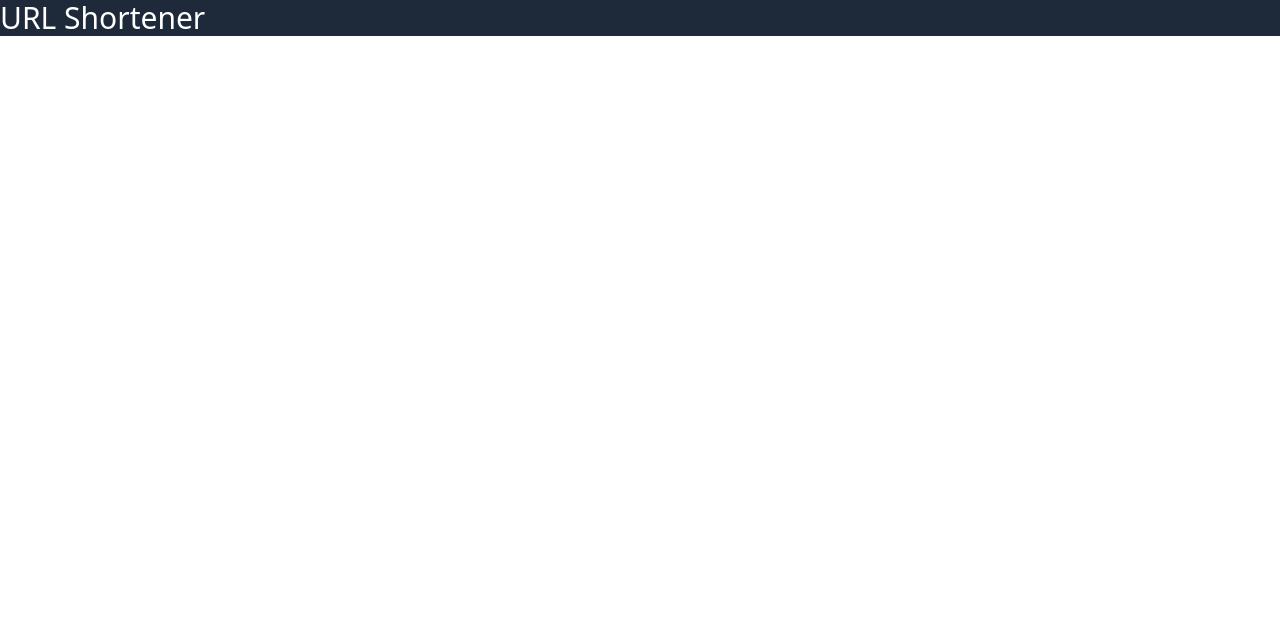
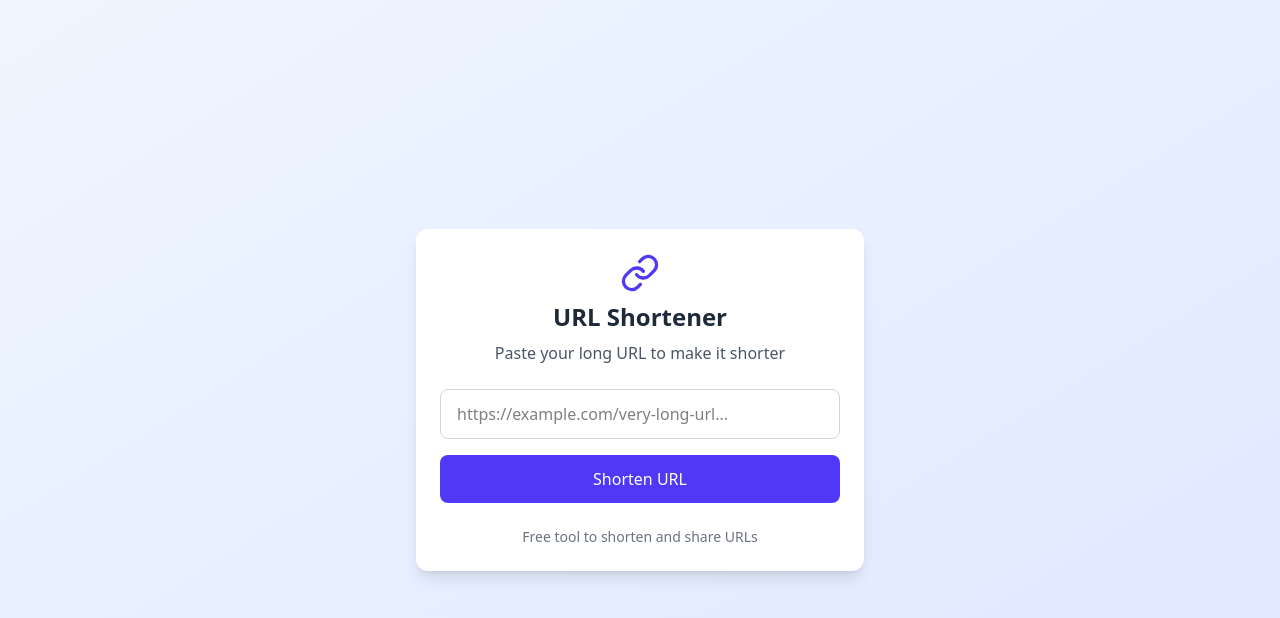
Before and after one commit to soumadip-dev/URL-Shortener-MERN, a React (Vite) app in the folder frontend/: page / in a window 1280 px wide. Shown: the top 618 px of the page. Built offline with nearby package versions, Linux system fonts and the light colour scheme.

Commit message:
feat: add initial URL shortener UI with form and icons

```diff
--- a/frontend/package.json
+++ b/frontend/package.json
@@ -11,6 +11,7 @@
   },
   "dependencies": {
     "@tailwindcss/vite": "^4.1.11",
+    "lucide-react": "^0.536.0",
     "react": "^19.1.0",
     "react-dom": "^19.1.0",
     "tailwindcss": "^4.1.11"
--- a/frontend/src/App.jsx
+++ b/frontend/src/App.jsx
@@ -1,4 +1,102 @@
+import { Copy, Link as LinkIcon, Loader2, Check } from 'lucide-react';
+import { useState } from 'react';
+
 const App = () => {
-  return <div className="bg-gray-800 text-3xl text-white">URL Shortener</div>;
+  const [originalUrl, setOriginalUrl] = useState('');
+  const [shortUrl, setShortUrl] = useState('');
+  const [isLoading, setIsLoading] = useState(false);
+  const [copied, setCopied] = useState(false);
+
+  // These would be replaced with your actual API calls
+  const handleSubmit = e => {
+    e.preventDefault();
+    if (!originalUrl) return;
+
+    setIsLoading(true);
+    // Simulate API call
+    setTimeout(() => {
+      setShortUrl(`https://shrt.ly/${Math.random().toString(36).substring(2, 8)}`);
+      setIsLoading(false);
+    }, 1000);
+  };
+
+  const handleCopy = () => {
+    if (!shortUrl) return;
+    navigator.clipboard.writeText(shortUrl);
+    setCopied(true);
+    setTimeout(() => setCopied(false), 2000);
+  };
+
+  return (
+    <div className="min-h-screen bg-gradient-to-br from-blue-50 to-indigo-100 flex flex-col items-center justify-center p-4">
+      <div className="w-full max-w-md bg-white rounded-xl shadow-lg p-6 space-y-6">
+        <div className="text-center space-y-2">
+          <div className="flex justify-center">
+            <LinkIcon className="w-10 h-10 text-indigo-600" />
+          </div>
+          <h1 className="text-2xl font-bold text-gray-800">URL Shortener</h1>
+          <p className="text-gray-600">Paste your long URL to make it shorter</p>
+        </div>
+
+        <form onSubmit={handleSubmit} className="space-y-4">
+          <div>
+            <input
+              type="url"
+              value={originalUrl}
+              onChange={e => setOriginalUrl(e.target.value)}
+              placeholder="https://example.com/very-long-url..."
+              className="w-full px-4 py-3 border border-gray-300 rounded-lg focus:ring-2 focus:ring-indigo-500 focus:border-indigo-500 outline-none transition"
+              required
+            />
+          </div>
+          <button
+            type="submit"
+            disabled={isLoading}
+            className="w-full bg-indigo-600 hover:bg-indigo-700 text-white font-medium py-3 px-4 rounded-lg flex items-center justify-center transition disabled:opacity-70"
+          >
+            {isLoading ? (
+              <>
+                <Loader2 className="w-5 h-5 mr-2 animate-spin" />
+                Shortening...
+              </>
+            ) : (
+              'Shorten URL'
+            )}
+          </button>
+        </form>
+
+        {shortUrl && (
+          <div className="mt-6 p-4 bg-gray-50 rounded-lg border border-gray-200">
+            <div className="flex items-center justify-between">
+              <a
+                href={shortUrl}
+                target="_blank"
+                rel="noopener noreferrer"
+                className="text-indigo-600 hover:underline truncate"
+              >
+                {shortUrl}
+              </a>
+              <button
+                onClick={handleCopy}
+                className="p-2 text-gray-500 hover:text-indigo-600 transition"
+                title="Copy to clipboard"
+              >
+                {copied ? (
+                  <Check className="w-5 h-5 text-green-500" />
+                ) : (
+                  <Copy className="w-5 h-5" />
+                )}
+              </button>
+            </div>
+          </div>
+        )}
+
+        <div className="text-center text-sm text-gray-500">
+          <p>Free tool to shorten and share URLs</p>
+        </div>
+      </div>
+    </div>
+  );
 };
+
 export default App;
```
Also changed, not shown: 1 other file (tests, documents, lock files or other folders).
